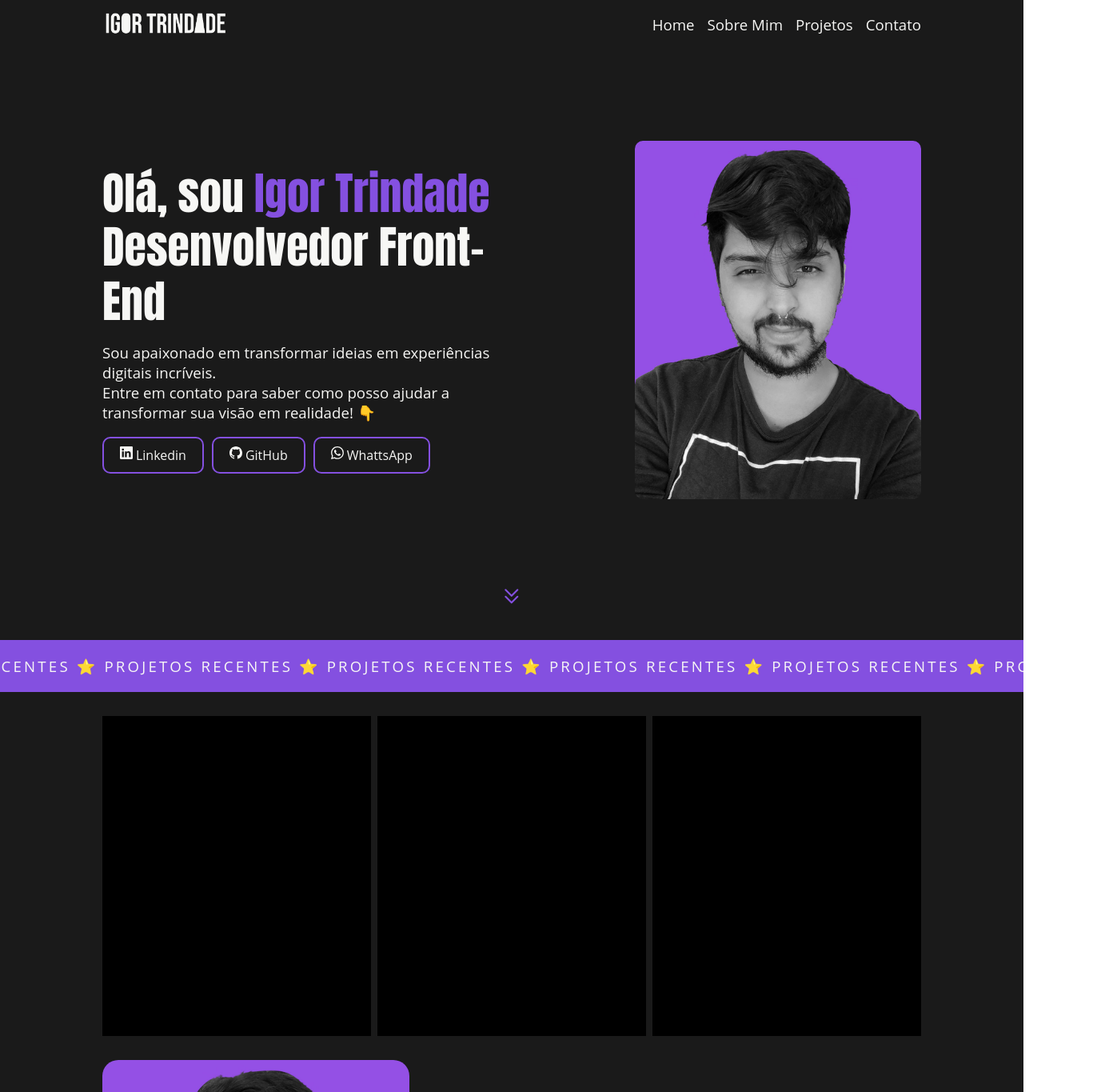
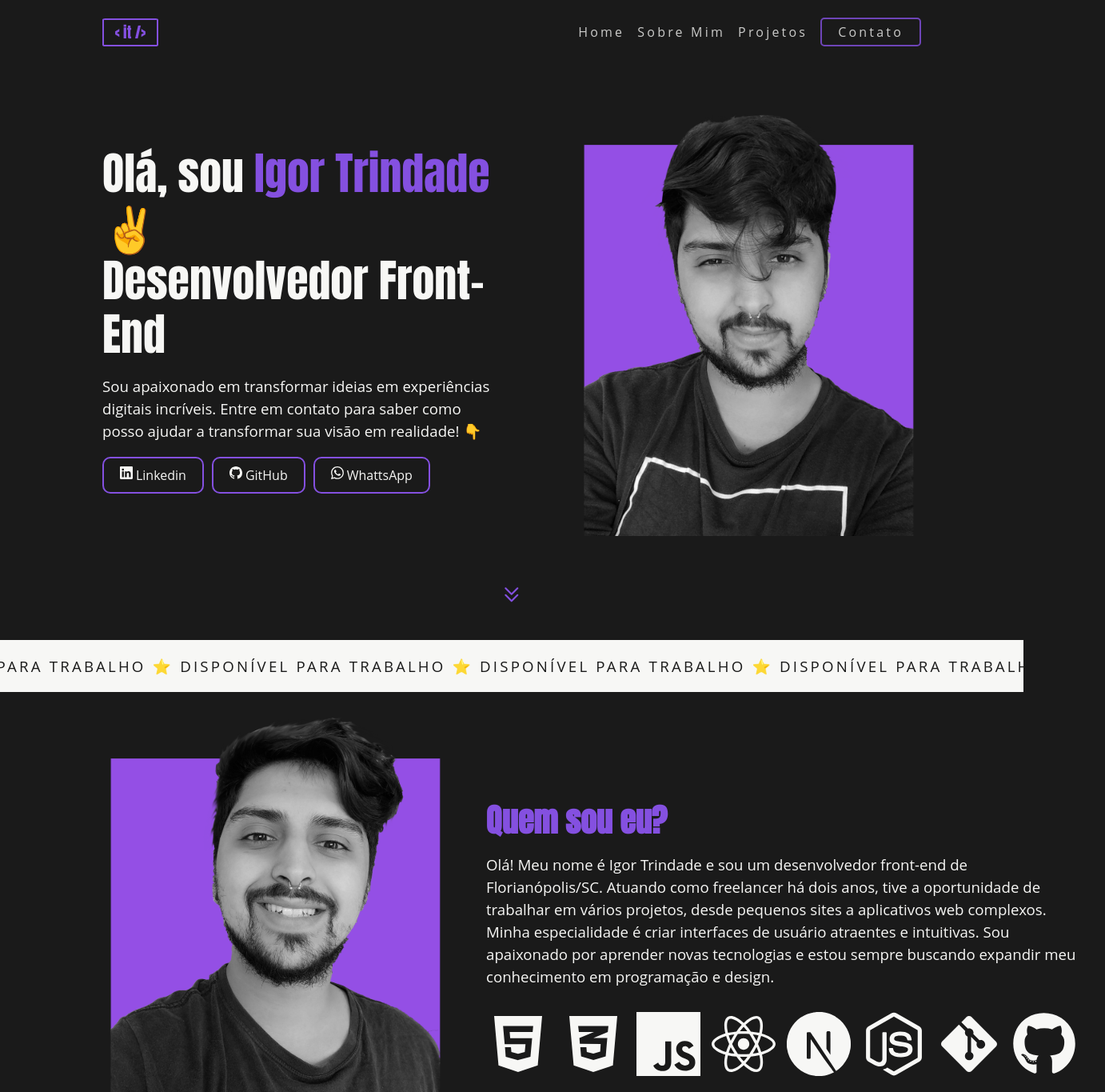
Before and after one commit to igortrindadelg/portfolio, a Next.js app: page / in a window 1280 px wide. Shown: the top 1365 px of the page at 80% size, 1382 px wide, since content can reach past the window. Built offline with nearby package versions, Linux system fonts and the light colour scheme.

Commit message:
seçao sobre mim adicionada

```diff
--- a/components/Hero.jsx
+++ b/components/Hero.jsx
@@ -2,7 +2,7 @@ import styles from "../styles/Hero.module.scss";
 import Link from "next/link";
 import ImagemCirculo from "./ImagemCirculo";
 import Image from "next/image";
-import heroImagem from "../public/assets/imagem-igor.jpg";
+import heroImagem from "../public/assets/imagem-igor2.png";
 import { BsLinkedin, BsGithub, BsWhatsapp } from "react-icons/bs";
 import TextoDeslizante from "./TextoDeslizante.jsx";
 
@@ -14,16 +14,15 @@ export default function Hero() {
 
         <h1 className={styles.textoHeroCTA}>
           Olá, sou
-          <span className={styles.apresentacao}> Igor Trindade</span>
+          <span className={styles.apresentacao}> Igor Trindade ✌</span>
           <br />
           Desenvolvedor Front-End
         </h1>
 
         <p className={styles.descricaoCTA}>
           Sou apaixonado em transformar ideias em experiências digitais
-          incríveis. <br />
-          Entre em contato para saber como posso ajudar a transformar sua visão
-          em realidade! &#128071;
+          incríveis. Entre em contato para saber como posso ajudar a transformar
+          sua visão em realidade! &#128071;
         </p>
 
         <ul className={styles.socialButtonsContainer}>
--- a/components/Navbar.jsx
+++ b/components/Navbar.jsx
@@ -15,11 +15,14 @@ export default function Navbar() {
 
   return (
     <nav className={styles.navbar}>
-      <Image
+      <div
         className={styles.logo}
-        src={logoBranco}
-        alt="Logo - Igor Trindade"
-      />
+        // src={logoBranco}
+        // alt="Logo - Igor Trindade"
+      >
+        <span className={styles.circuloLogo}>{`< it />`} </span>
+        {/* <p>IGOR TRINDADE</p> */}
+      </div>
 
       <ul
         className={`${styles.menuLista} ${
--- a/components/SobreMim.jsx
+++ b/components/SobreMim.jsx
@@ -1,16 +1,22 @@
-import styles from '../styles/SobreMim.module.scss'
-import Image from 'next/image'
-import heroImagem from '../public/assets/imagem-igor.jpg'
-import { FaReact, FaHtml5, FaCss3Alt, FaNodeJs, FaGitAlt, FaGithub } from 'react-icons/fa'
-import { SiJavascript, SiNextdotjs, SiAdobephotoshop } from 'react-icons/si'
-import { FiFigma } from 'react-icons/fi'
+import styles from "../styles/SobreMim.module.scss";
+import Image from "next/image";
+import heroImagem from "../public/assets/imagem-igor3.png";
+import {
+  FaReact,
+  FaHtml5,
+  FaCss3Alt,
+  FaNodeJs,
+  FaGitAlt,
+  FaGithub,
+} from "react-icons/fa";
+import { SiJavascript, SiNextdotjs, SiAdobephotoshop } from "react-icons/si";
+import { FiFigma } from "react-icons/fi";
 
 export default function SobreMim() {
-    const texto = `Quem sou Eu? - Quem sou Eu? - Quem sou Eu? -`
+  const texto = `Quem sou Eu? - Quem sou Eu? - Quem sou Eu? -`;
 
-    return(
+  return (
     <section className={styles.sobreMimContainer}>
-
       <div className={styles.heroImagemContainer}>
         <Image
           className={styles.heroImagem}
@@ -20,40 +26,59 @@ export default function SobreMim() {
       </div>
 
       <div className={styles.quemSouEu}>
-
         <h2>Quem sou eu?</h2>
 
         <p>
-                    Olá! Meu nome é Igor Trindade e sou um desenvolvedor front-end que reside em Florianópolis/SC. Como programador freelancer há mais de um ano, tenho tido a oportunidade de trabalhar em uma variedade de projetos, desde pequenos sites a aplicativos web complexos.
+          Olá! Meu nome é Igor Trindade e sou um desenvolvedor front-end de
+          Florianópolis/SC. Atuando como freelancer há dois anos, tive a
+          oportunidade de trabalhar em vários projetos, desde pequenos sites a
+          aplicativos web complexos. Minha especialidade é criar interfaces de
+          usuário atraentes e intuitivas. Sou apaixonado por aprender novas
+          tecnologias e estou sempre buscando expandir meu conhecimento em
+          programação e design.
         </p>
 
-                <p>
-                    Minha especialidade é criar interfaces de usuário atraentes e intuitivas que permitem que os usuários se envolvam com o conteúdo de maneira eficaz. Sou apaixonado por aprender novas tecnologias e estou sempre buscando expandir meu conhecimento em programação e design.
-                </p>
-
-                <p>
-                   Além disso, tenho um forte senso de ética profissional e sou comprometido em fornecer aos meus clientes um trabalho de alta qualidade e dentro do prazo. Se você está procurando um desenvolvedor front-end experiente e dedicado que pode ajudar a criar soluções visualmente impressionantes e funcionais, estou pronto para trabalhar com você. Entre em contato comigo para discutir como podemos colaborar em seu próximo projeto. Obrigado!
-                </p>
-{/*
+        {/* <p>
+          Se você está procurando um desenvolvedor front-end experiente e
+          dedicado que pode ajudar a criar soluções visualmente impressionantes
+          e funcionais, estou pronto para trabalhar com você. Entre em contato
+          comigo para discutir como podemos colaborar em seu próximo projeto.
+          Obrigado!
+        </p> */}
+        {/* <h2>Minhas Habilidades</h2> */}
         <div className={styles.minhasHabilidades}>
-
-                    <h3 className={styles.skillIcon}><FaHtml5 /> </h3>
-                    <h3 className={styles.skillIcon}><FaCss3Alt /> </h3>
-                    <h3 className={styles.skillIcon}><SiJavascript /> </h3>
-                    <h3 className={styles.skillIcon}><FaReact /> </h3>
-                    <h3 className={styles.skillIcon}><SiNextdotjs /> </h3>
-                    <h3 className={styles.skillIcon}><FaNodeJs /> </h3>
-                    <h3 className={styles.skillIcon}><FaGitAlt /> </h3>
-                    <h3 className={styles.skillIcon}><FaGithub/> </h3>
-                    <h3 className={styles.skillIcon}><FiFigma /> </h3>
-                    <h3 className={styles.skillIcon}><SiAdobephotoshop /> </h3>
-
-                </div> */}
-
-
+          <h3 className={styles.skillIcon}>
+            <FaHtml5 />{" "}
+          </h3>
+          <h3 className={styles.skillIcon}>
+            <FaCss3Alt />{" "}
+          </h3>
+          <h3 className={styles.skillIcon}>
+            <SiJavascript />{" "}
+          </h3>
+          <h3 className={styles.skillIcon}>
+            <FaReact />{" "}
+          </h3>
+          <h3 className={styles.skillIcon}>
+            <SiNextdotjs />{" "}
+          </h3>
+          <h3 className={styles.skillIcon}>
+            <FaNodeJs />{" "}
+          </h3>
+          <h3 className={styles.skillIcon}>
+            <FaGitAlt />{" "}
+          </h3>
+          <h3 className={styles.skillIcon}>
+            <FaGithub />{" "}
+          </h3>
+          {/* <h3 className={styles.skillIcon}>
+            <FiFigma />{" "}
+          </h3>
+          <h3 className={styles.skillIcon}>
+            <SiAdobephotoshop />{" "}
+          </h3> */}
         </div>
-
-
+      </div>
     </section>
-    )
+  );
 }
--- a/components/TextoDeslizante.jsx
+++ b/components/TextoDeslizante.jsx
@@ -1,11 +1,18 @@
-import styles from '../styles/TextoDeslizante.module.scss'
+import styles from "../styles/TextoDeslizante.module.scss";
 
 export default function TextoDeslizante() {
-    return(
-        <section className={styles.TextoDeslizanteContainer}>
-            <div className={styles.scrollText}>
-                <h4>&#11088; Projetos Recentes &#11088; Projetos Recentes &#11088; Projetos Recentes &#11088; Projetos Recentes &#11088; Projetos Recentes 	&#11088; Projetos Recentes &#11088; Projetos Recentes &#11088; Projetos Recentes &#11088; Projetos Recentes &#11088; Projetos Recentes &#11088; Projetos Recentes &#11088; Projetos Recentes &#11088; </h4>
-            </div>
-        </section>
-    )
+  return (
+    <section className={styles.TextoDeslizanteContainer}>
+      <div className={styles.scrollText}>
+        {/* <h4>&#11088; Projetos Recentes &#11088; Projetos Recentes &#11088; Projetos Recentes &#11088; Projetos Recentes &#11088; Projetos Recentes 	&#11088; Projetos Recentes &#11088; Projetos Recentes &#11088; Projetos Recentes &#11088; Projetos Recentes &#11088; Projetos Recentes &#11088; Projetos Recentes &#11088; Projetos Recentes &#11088; </h4>       */}
+        <h4>
+          &#11088; Disponível para trabalho &#11088; Disponível para trabalho
+          &#11088; Disponível para trabalho &#11088; Disponível para trabalho
+          &#11088; Disponível para trabalho &#11088; Disponível para trabalho
+          &#11088; Disponível para trabalho &#11088; Disponível para trabalho
+          &#11088; Disponível para trabalho &#11088;
+        </h4>
+      </div>
+    </section>
+  );
 }
--- a/pages/index.jsx
+++ b/pages/index.jsx
@@ -24,8 +24,8 @@ export default function Home() {
       <TextoDeslizante />
 
       <div id="sobreMim" className={styles.homeContainer}>
+        <SobreMim />
         <Projetos />
-        <SobreMim />
       </div>
     </div>
   );
--- a/styles/Hero.module.scss
+++ b/styles/Hero.module.scss
@@ -69,6 +69,7 @@
 }
 
 .heroImagemContainer {
+  width: 100%;
   display: grid;
   justify-items: end;
   animation: aparecer2 1s forwards;
@@ -76,10 +77,8 @@
 }
 
 .heroImagem {
-  // margin-top: 60px;
-  border-radius: 10px;
-  max-width: 70%;
-  height: auto;
+  max-width: 432px;
+  max-height: 540px;
 }
 
 .arrasteContainer {
--- a/styles/Navbar.module.scss
+++ b/styles/Navbar.module.scss
@@ -3,6 +3,8 @@
 .navbar {
   background-color: $secondary-color-dark;
   color: $text-color-dark;
+  font-weight: 400;
+  letter-spacing: 0.2rem;
   position: fixed;
   z-index: 1;
   top: 0;
@@ -13,15 +15,34 @@
   // border-top: 6px solid $primary-color;
   display: grid;
   grid-template-columns: auto 1fr auto;
-  grid-template-rows: 60px;
+  grid-template-rows: 80px;
   align-items: center;
 }
 
 .logo {
-  height: 40px;
-  width: 160px;
+  display: grid;
+  place-items: center;
+  font-family: "Anton", sans-serif;
+  // font-family: "Bebas Neue", cursive;
+  font-size: 14pt;
+  letter-spacing: 0;
+  border-radius: 10px;
+  max-height: 50px;
+  // height: 40px;
+  // width: 160px;
   cursor: pointer;
   transition: all 0.5s ease-in-out;
+}
+
+.circuloLogo {
+  display: grid;
+  place-items: center;
+  width: 70px;
+  height: 35px;
+  border: 2px solid $primary-color;
+  color: $primary-color;
+  // background-color: $primary-color;
+  border-radius: 5%;
 }
 
 .logo:hover {
@@ -32,9 +53,25 @@
   display: grid;
   grid-auto-flow: column;
   justify-content: flex-end;
+  align-items: center;
   grid-gap: 0 1rem;
-  font-size: 14pt;
+  font-size: 12pt;
   transition: all 1s ease-in-out;
+
+  .menuLinks:nth-child(4) {
+    border: 2px solid $primary-color;
+    border-radius: 5px;
+    padding: 5px 20px;
+  }
+}
+
+.menuLinks {
+  opacity: 0.8;
+}
+
+.menuLinks:hover {
+  color: $primary-color;
+  opacity: 1;
 }
 
 .iconMenu {
@@ -119,13 +156,6 @@
     .menuLinks:nth-child(3) {
       animation-delay: 1.25s;
     }
-
-    .menuLinks:nth-child(4) {
-      animation-delay: 1.5s;
-      border: 2px solid $secondary-color;
-      border-radius: 10px;
-      padding: 5px 20px;
-    }
   }
 }
 
--- a/styles/SobreMim.module.scss
+++ b/styles/SobreMim.module.scss
@@ -1,21 +1,23 @@
+@import "./colors.scss";
 .sobreMimContainer {
   display: grid;
   grid-template-columns: auto 1fr;
   grid-gap: 12px;
-    padding-top: 30px;
+  padding-top: 32px;
+  //   min-height: calc(100svh - 80px);
 }
 
 .heroImagemContainer {
   display: grid;
-    justify-items: center;
+  justify-items: start;
+  align-items: center;
   border-radius: 20px;
   // animation: deslizar 1s ease-in;
 }
 
 .heroImagem {
-    border-radius: 20px;
-    max-width: 30vw;
-    height: 100%;
+  max-width: 432px;
+  max-height: 540px;
 }
 
 .quemSouEu {
@@ -29,14 +31,15 @@
   // animation: deslizar2 1s ease-in;
 
   h2 {
-        text-align: center;
-        font-size: 24pt;
-        margin-bottom: 24px;
+    text-align: left;
+    font-size: 30pt;
+    margin-bottom: 12px;
+    color: $primary-color;
   }
 
   p {
-        margin-bottom: 12px;
-        font-size: 12pt;
+    margin-bottom: 24px;
+    font-size: 14pt;
   }
 }
 
@@ -45,7 +48,7 @@
   grid-template-columns: repeat(8, auto);
   align-content: flex-start;
   justify-content: flex-start;
-    grid-gap: 10px;
+  grid-gap: 14px;
 }
 
 .skillIcon {
--- a/styles/TextoDeslizante.module.scss
+++ b/styles/TextoDeslizante.module.scss
@@ -8,8 +8,8 @@
   width: calc(100% + 400px);
   left: -400px;
   display: flex;
-  background-color: $primary-color;
-  color: $text-color-dark;
+  background-color: $text-color-dark;
+  color: $secondary-color-dark;
   padding: 20px 0;
   font-size: 14pt;
 
--- a/styles/globals.scss
+++ b/styles/globals.scss
@@ -6,9 +6,11 @@ html,
 body {
   font-family: "Open Sans", sans-serif;
   // background-color: $primary-color;
+  background-color: $secondary-color-dark;
 }
 
-h1 {
+h1,
+h2 {
   // font-family: "Bebas Neue", cursive;
   font-family: "Anton", sans-serif;
 }
@@ -24,3 +26,7 @@ a {
   margin: 0;
   list-style: none;
 }
+
+p {
+  line-height: 1.5;
+}
```
Also changed, not shown: public/assets/imagem-igor2.png (added), public/assets/imagem-igor3.png (added). Lines whose indentation alone changed are shown as unchanged.
